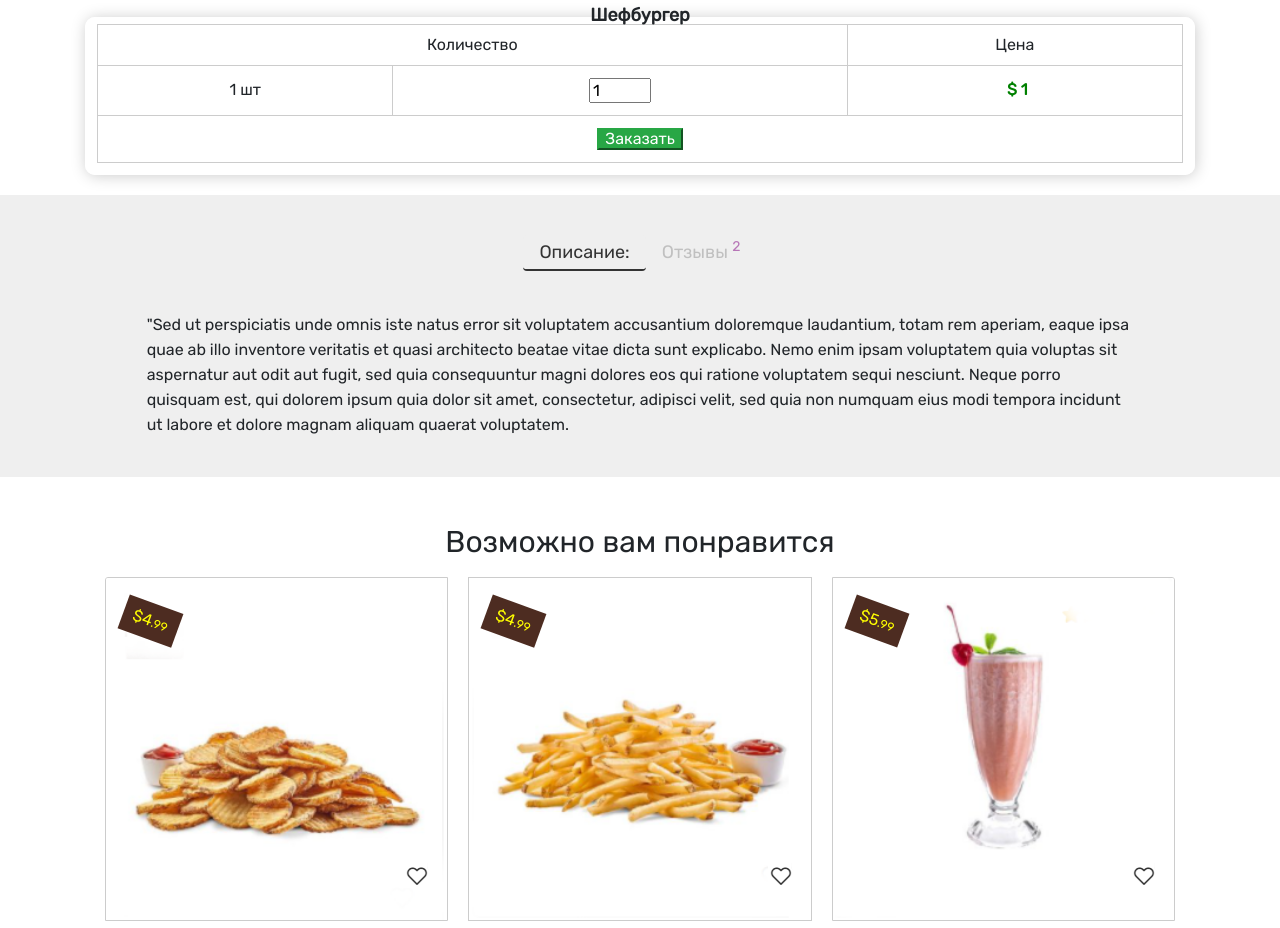
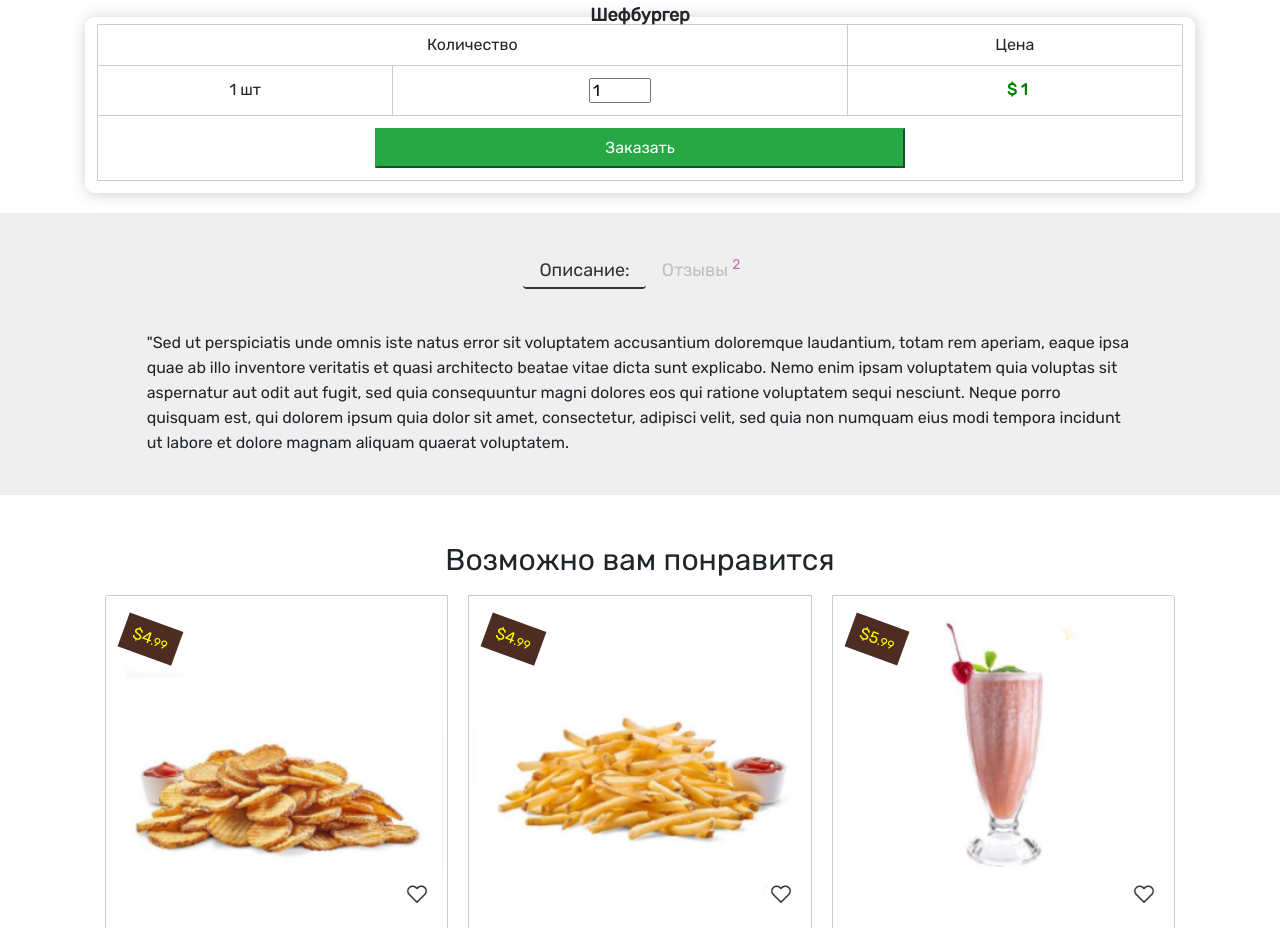
Before and after one commit to Nurali-verstalshik/Nurali-verstalshik.github.io, a plain HTML site: page Web/Lafka/index.html in a window 1280 px wide. Shown: the part 1140-2068 px from the top of the page. Drawn offline with nearby package versions, Linux system fonts and the light colour scheme.

Commit message:
Add files via upload

```diff
--- a/Web/Lafka/css/main.css
+++ b/Web/Lafka/css/main.css
@@ -474,7 +474,10 @@ section div {
 
 }
 
-
+.Zakaz {
+	width: 50%;
+	padding: 10px;
+}
 
 
 
```
